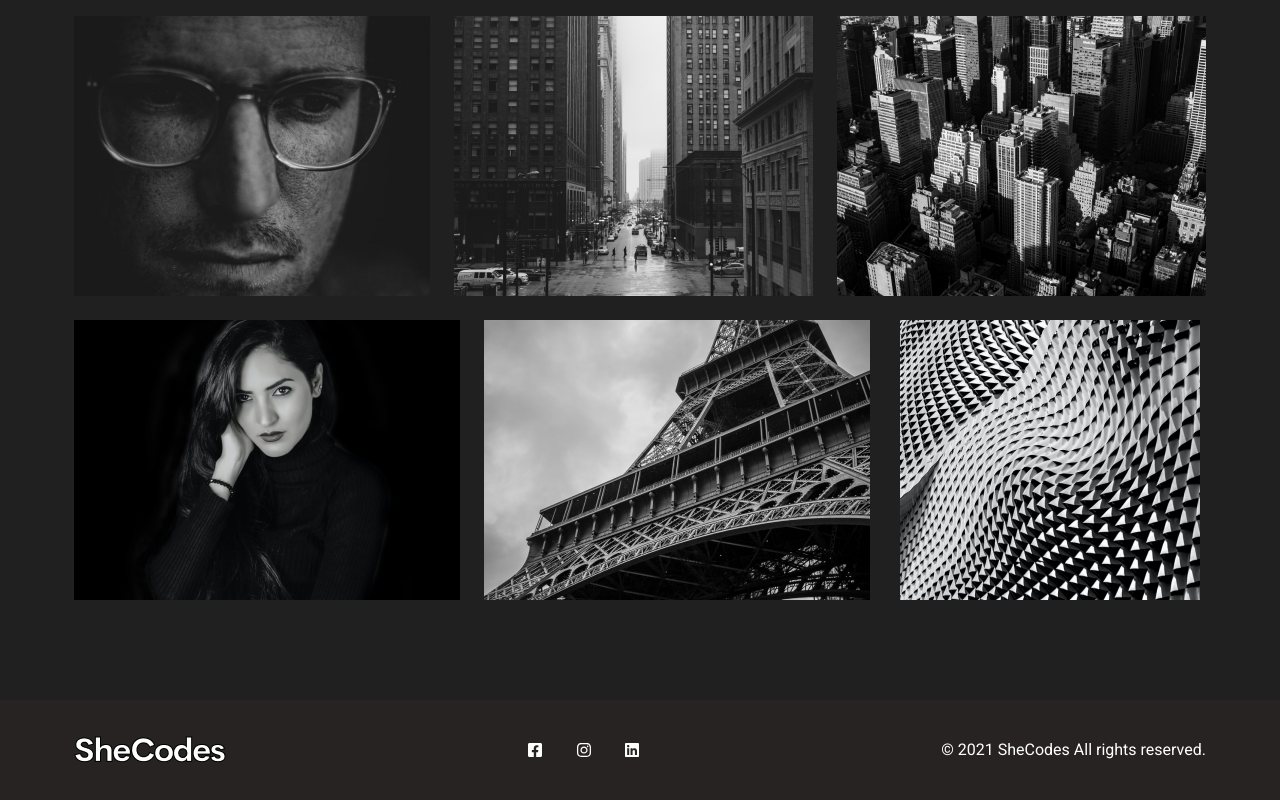
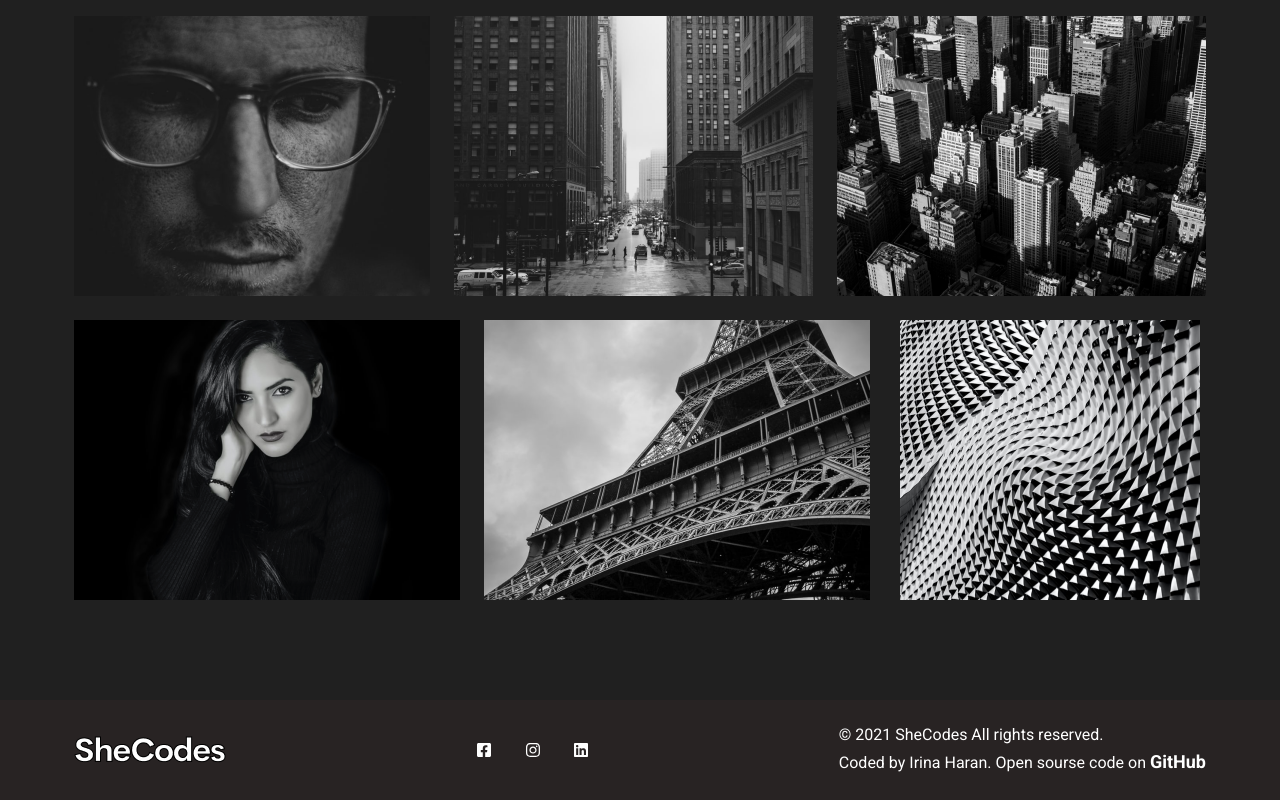
Before and after one commit to Nimuer/photography-portfolio, a plain HTML site: page gallery.html in a window 1280 px wide. Shown: the part 924-1724 px from the top of the page. Drawn offline with nearby package versions, Linux system fonts and the light colour scheme.

Commit message:
add link to github repository

```diff
--- a/gallery.html
+++ b/gallery.html
@@ -220,7 +220,17 @@
           ></span>
         </div>
         <div class="align-self-center">
-          <span class="rights">© 2021 SheCodes All rights reserved.</span>
+          <span class="rights">© 2021 SheCodes All rights reserved.</span><br />
+          <span>
+            Coded by Irina Haran. Open sourse code on
+            <a
+              class="camera-link"
+              href="https://github.com/Nimuer/photography-portfolio"
+              target="_blank"
+              rel="noopener noreferrer"
+              >GitHub</a
+            ></span
+          >
         </div>
       </div>
     </footer>
--- a/style/style.css
+++ b/style/style.css
@@ -32,6 +32,7 @@ h3 {
 footer {
   height: 100px;
   background-color: var(--footer-bg-color);
+  color: var(--text-color-main);
 }
 
 .navbar {
```
Also changed, not shown: about.html (+11 -3 lines), contacts.html (+14 -4 lines), index.html (+11 -4 lines).
